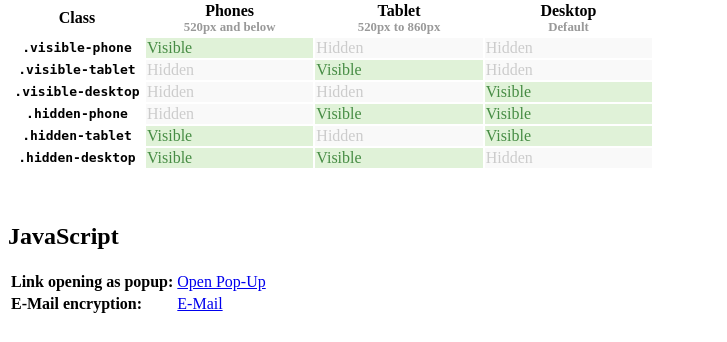
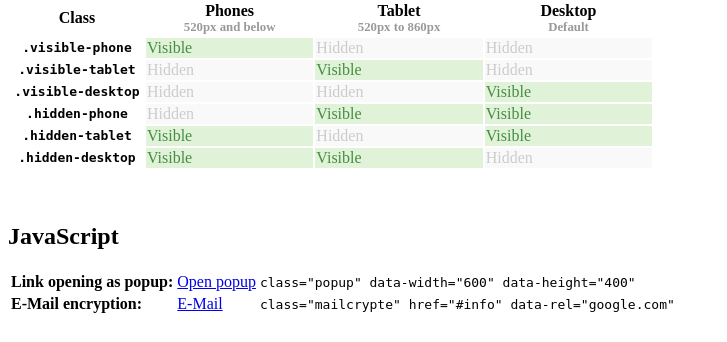
Before and after one commit to what-digital/divio-styleguide, a Django app: template divio_styleguide/templates/divio_styleguide/section_helpers.html in a window 1280 px wide. Shown: the part 1451-1793 px from the top of the page, without its empty margins (0-727 px from the left). After the commit the page ends 1764 px from the top, so only its background shows below. Run offline with Django 3.2, Linux system fonts and the light colour scheme; the template is opened without the code that fills it, so the values that code supplies are empty.

Commit message:
update helpers so javascript examples work

```diff
--- a/divio_styleguide/templates/divio_styleguide/section_helpers.html
+++ b/divio_styleguide/templates/divio_styleguide/section_helpers.html
@@ -315,18 +315,17 @@ jQuery(document).ready(function ($) {
 		<p class="nospace">&nbsp;</p>
 
 		<h1>JavaScript</h1>
-		<div class="grid-12 alpha">
 		<table class="tbl-empty">
 			<tr>
 				<td><strong>Link opening as popup:</strong></td>
-					<td><a href="http://www.google.com" class="popup">Open Pop-Up</a></td>
+				<td><a href="http://www.google.com" class="popup" data-width="600" data-height="400">Open popup</a></td>
+				<td><code>class="popup" data-width="600" data-height="400"</code></td>
 			</tr>
 			<tr>
 				<td><strong>E-Mail encryption:</strong></td>
 				<td><a href="#info" data-rel="google.com" class="mailcrypte">E-Mail</a></td>
+				<td><code>class="mailcrypte" href="#info" data-rel="google.com"</code></td>
 			</tr>
 		</table>
 	</div>
-		<div class="grid-12 omega">&nbsp;</div>
-	</div>
 </section>
```
Lines whose indentation alone changed are shown as unchanged.
